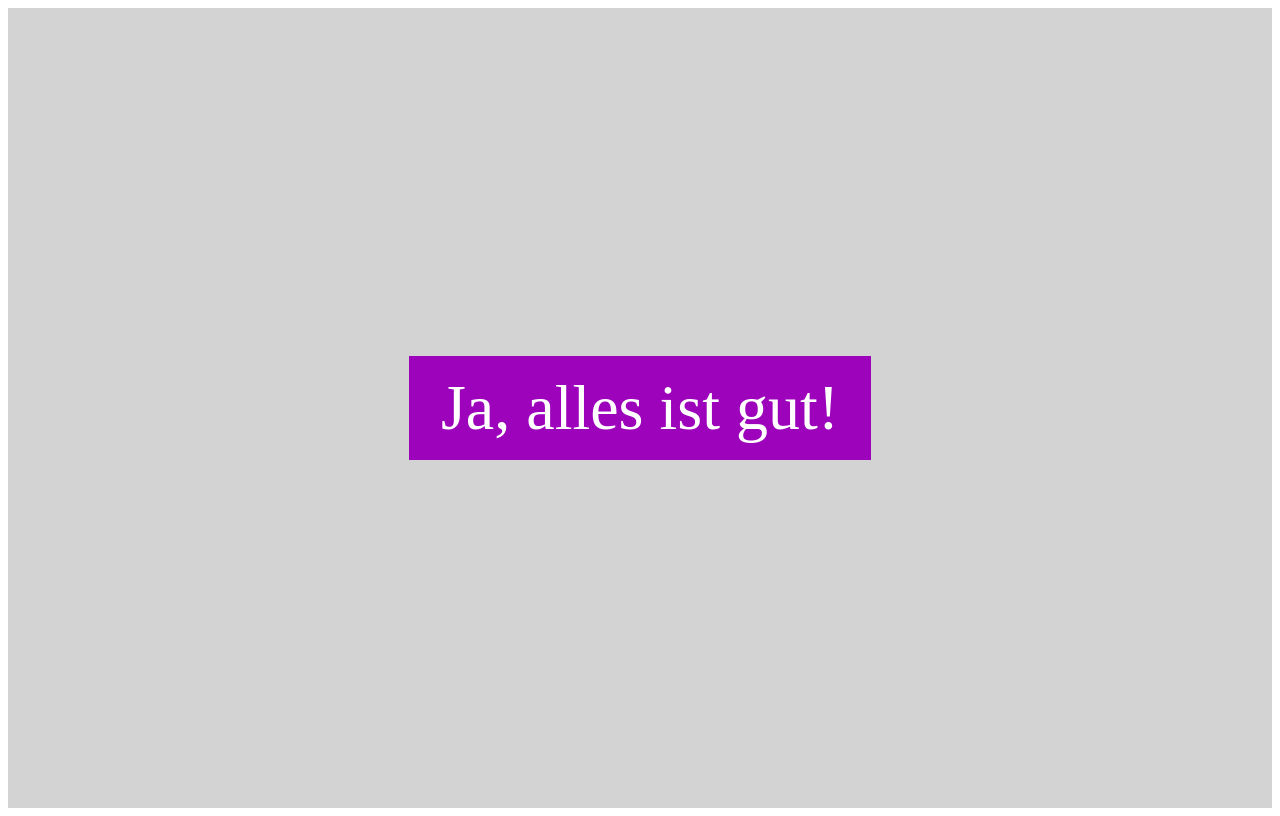
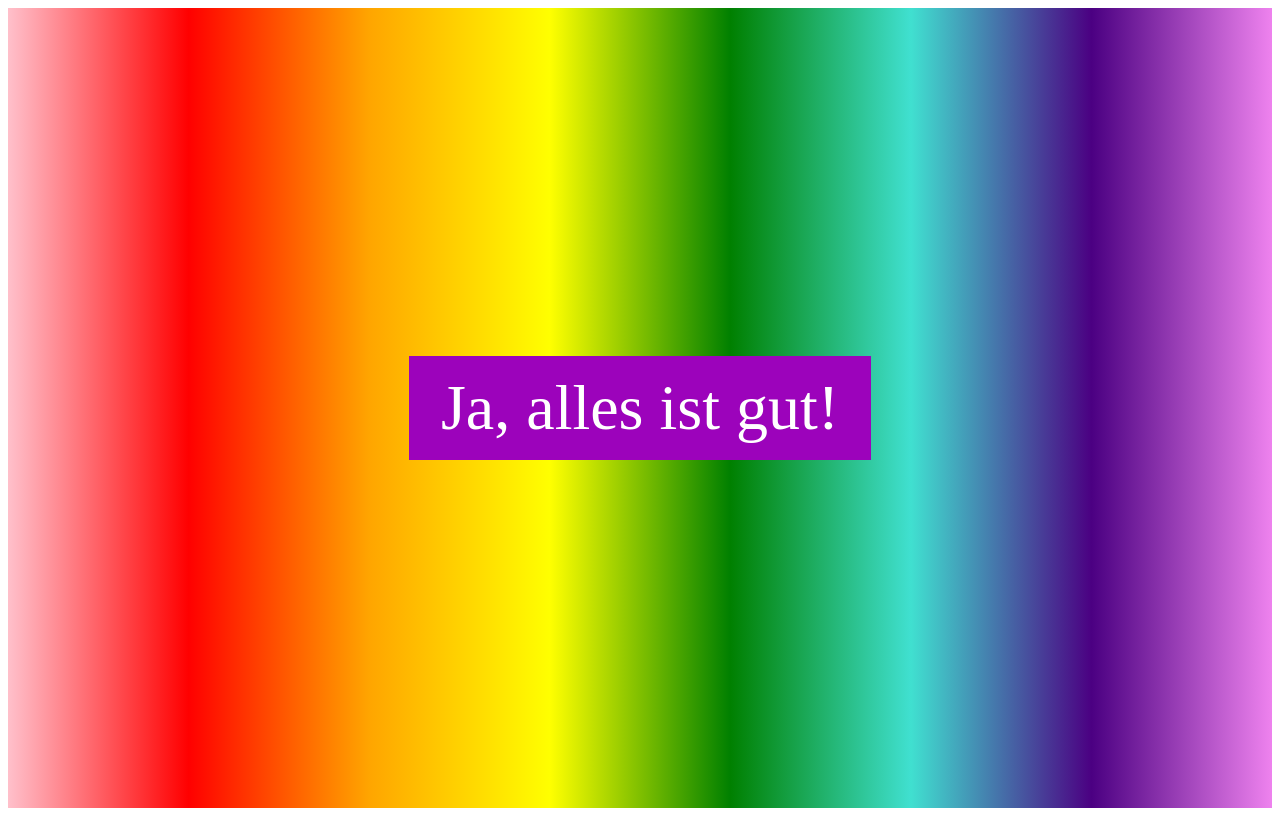
Before and after one commit to khlrb/WazUp, a plain HTML site: page index.html in a window 1280 px wide. Both pictures are taken after a click on the button "Ist alles gut?". Drawn offline with Linux system fonts and the light colour scheme.

Commit message:
REGENBOGEN!

```diff
--- a/index.html
+++ b/index.html
@@ -31,14 +31,20 @@
 			}
 
 		</style>
+		<script>
+			function ist_alles_gut() {
+				document.getElementById('big').innerHTML = 'Ja, alles ist gut!';
+				document.getElementById('rainbow').style.background = 'linear-gradient(to right, pink, red, orange, yellow, green, turquoise, indigo, violet)';
+			}
+		</script>
 		<title>
 			Waz up?
 		</title>
 	</head>
-	<main>
+	<main id="rainbow">
 		<div class="container">
 			<div id="big">
-				<button onclick="document.getElementById('big').innerHTML = 'Ja, alles ist gut!'">Ist alles gut?</button>
+				<button onclick="ist_alles_gut();">Ist alles gut?</button>
 			</div>
 		</div>
 	</main>
```
